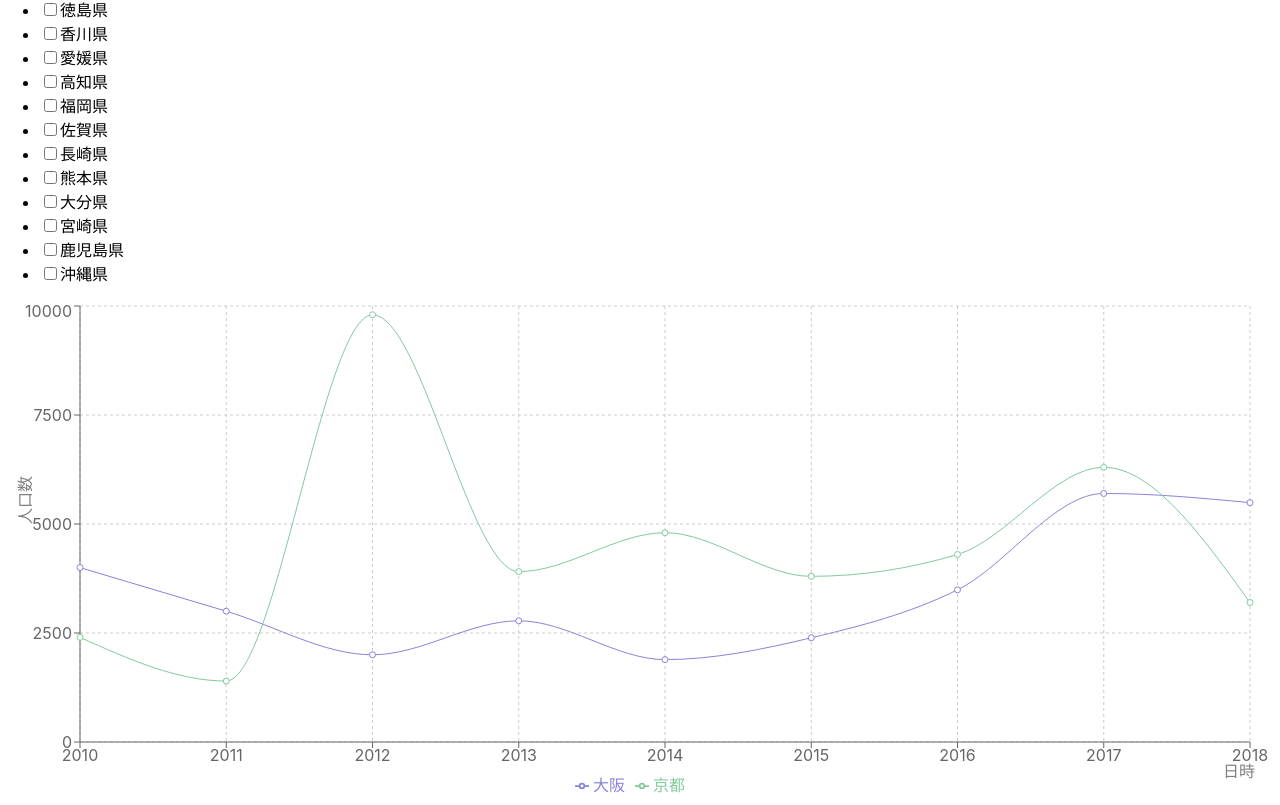
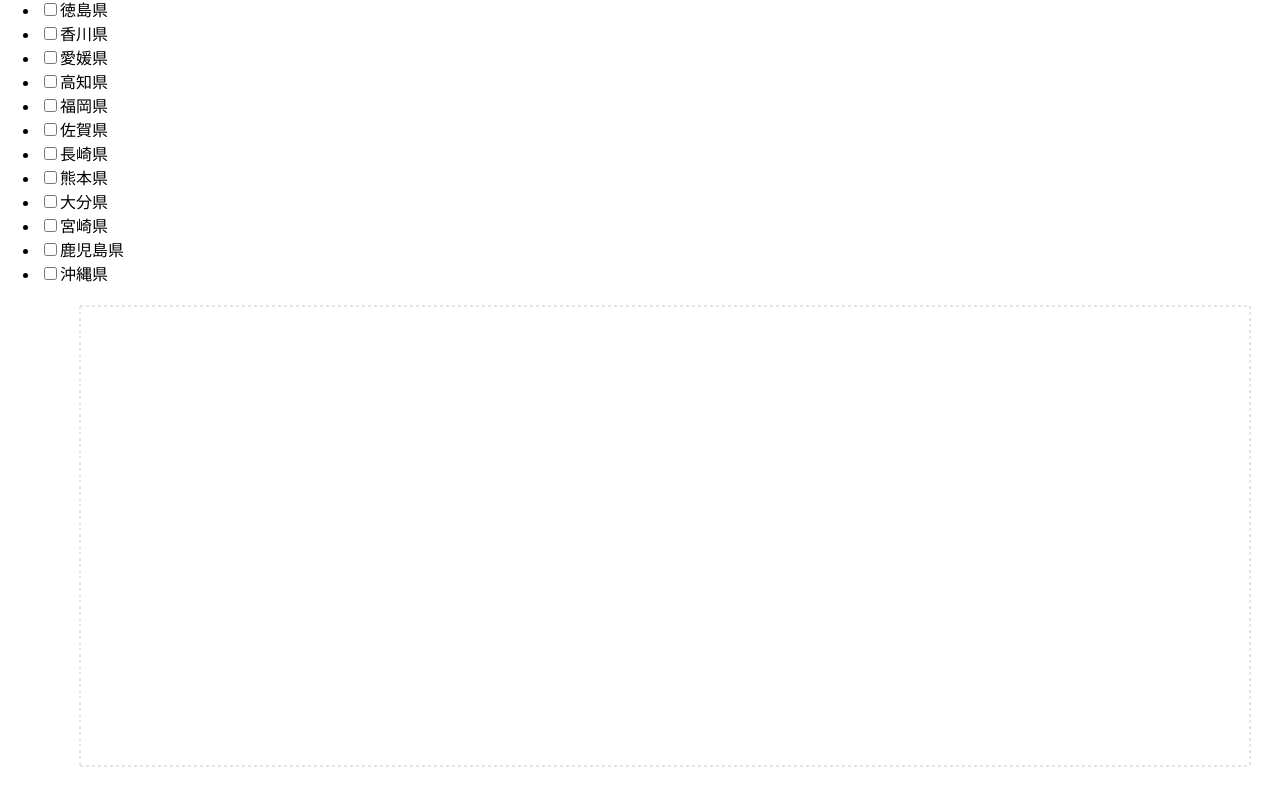
Before and after one commit to Kouta-fd/prefecture_population_app, a React (Create React App) app: page / in a window 1280 px wide. Shown: the part 987-1792 px from the top of the page. Built offline with nearby package versions, Linux system fonts and the light colour scheme.

Commit message:
feat:チェックした時にモックデータのグラフが描画される

```diff
--- a/src/components/module/Graph.tsx
+++ b/src/components/module/Graph.tsx
@@ -8,63 +8,24 @@ import {
   YAxis,
   Label,
   ResponsiveContainer,
+  Tooltip,
 } from 'recharts';
 
-export const Graph = () => {
-  const data = [
-    {
-      year: '2010',
-      大阪: 4000,
-      京都: 2400,
-    },
-    {
-      year: '2011',
-      大阪: 3000,
-      京都: 1398,
-    },
-    {
-      year: '2012',
-      大阪: 2000,
-      京都: 9800,
-    },
-    {
-      year: '2013',
-      大阪: 2780,
-      京都: 3908,
-    },
-    {
-      year: '2014',
-      大阪: 1890,
-      京都: 4800,
-    },
-    {
-      year: '2015',
-      大阪: 2390,
-      京都: 3800,
-    },
-    {
-      year: '2016',
-      大阪: 3490,
-      京都: 4300,
-    },
-    {
-      year: '2017',
-      大阪: 5700,
-      京都: 6300,
-    },
-    {
-      year: '2018',
-      大阪: 5490,
-      京都: 3200,
-    },
-  ];
+type Props = {
+  population: {
+    prefName: string;
+    data: { year: number; value: number }[];
+  }[];
+};
+
+export const Graph: React.FC<Props> = ({ population }) => {
+
   return (
     <div style={{ height: 500 + 'px' }}>
       <ResponsiveContainer width="100%" height="100%">
         <LineChart
           width={500}
           height={300}
-          data={data}
           margin={{
             top: 5,
             right: 30,
@@ -81,6 +42,7 @@ export const Graph = () => {
               offset: -5,
               position: 'insideBottomRight',
             }}
+            allowDuplicatedCategory={false}
           />
           <YAxis
             interval="preserveStartEnd"
@@ -91,8 +53,10 @@ export const Graph = () => {
             }}
           />
           <Legend />
-          <Line type="monotone" dataKey="大阪" stroke="#8884d8" activeDot={{ r: 8 }} />
-          <Line type="monotone" dataKey="京都" stroke="#82ca9d" />
+          <Tooltip />
+          {population.map((p) => (
+            <Line dataKey="value" data={p.data} name={p.prefName} key={p.prefName} />
+          ))}
         </LineChart>
       </ResponsiveContainer>
     </div>
--- a/src/components/pages/prefectures.tsx
+++ b/src/components/pages/prefectures.tsx
@@ -1,22 +1,33 @@
-import React from 'react';
+import React, { useState } from 'react';
 import Header from '../module/Header';
 import CheckList from '../module/checkList';
 import Graph from '../module/Graph';
 import { prefectures } from '../../mock_data/prefectures';
-import { population } from '../../mock_data/population';
+import { populationData } from '../../mock_data/population';
 
+export const Prefectures: React.FC = () => {
+  const [population_data, set_population_data] = useState<
+    { prefName: string; data: { year: number; value: number }[] }[]
+  >([]);
   const handleCheck = (prefName: string, prefCode: number, check: boolean) => {
     console.log(prefName);
     console.log(prefCode);
     console.log(check);
+    let population_data = [];
+    population_data.push({
+      prefName: prefName,
+      data: populationData.result.data[0].data,
+    });
+    set_population_data(population_data);
+    console.log(population_data);
   };
-
-export const Prefectures: React.FC = () => (
+  return (
     <>
       <Header title="タイトル" />
       <CheckList secTitle="都道府県" prefectures={prefectures.result} onChange={handleCheck} />
-    <Graph population={population} />
+      <Graph population={population_data} />
     </>
   );
+};
 
 export default Prefectures;
--- a/src/mock_data/population.ts
+++ b/src/mock_data/population.ts
@@ -1,4 +1,4 @@
-export const population = {
+export const populationData = {
   "message": null,
   "result": {
     "boundaryYear": 2015,
```
Lines whose indentation alone changed are shown as unchanged.
